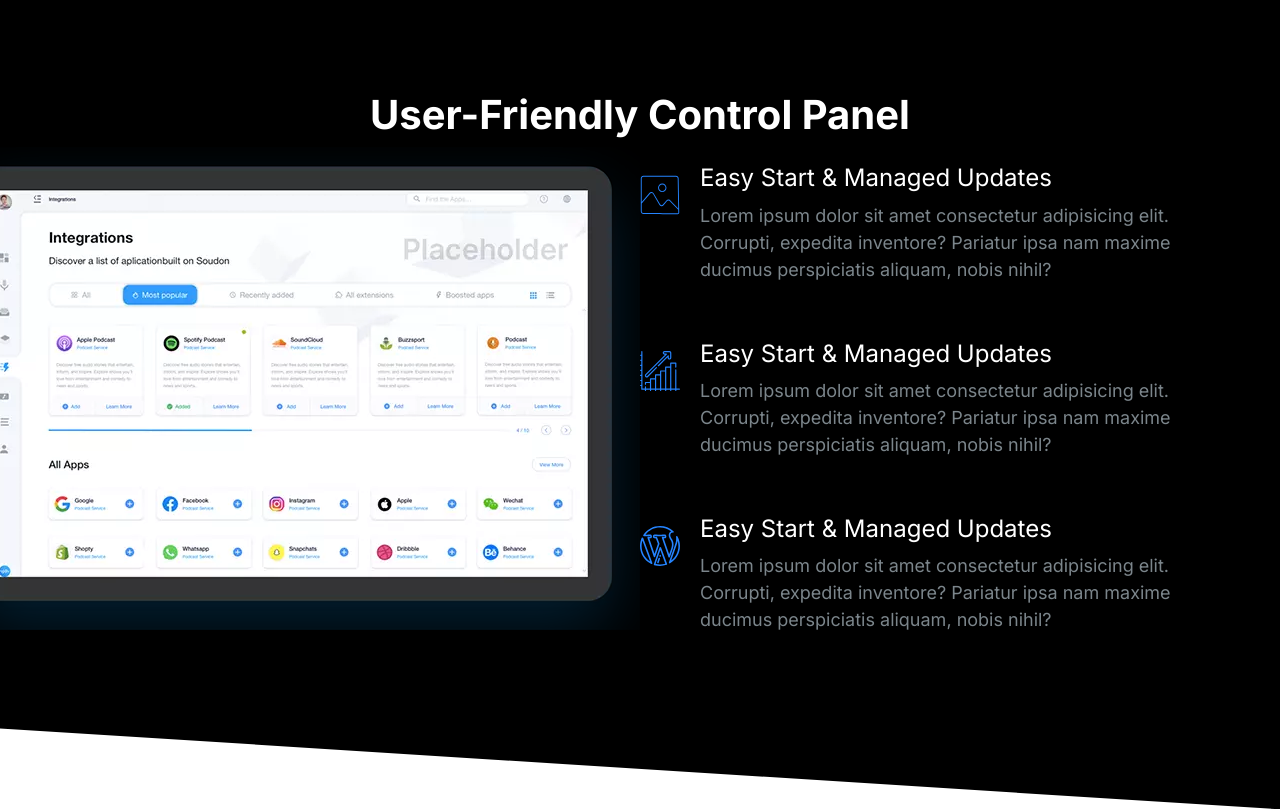
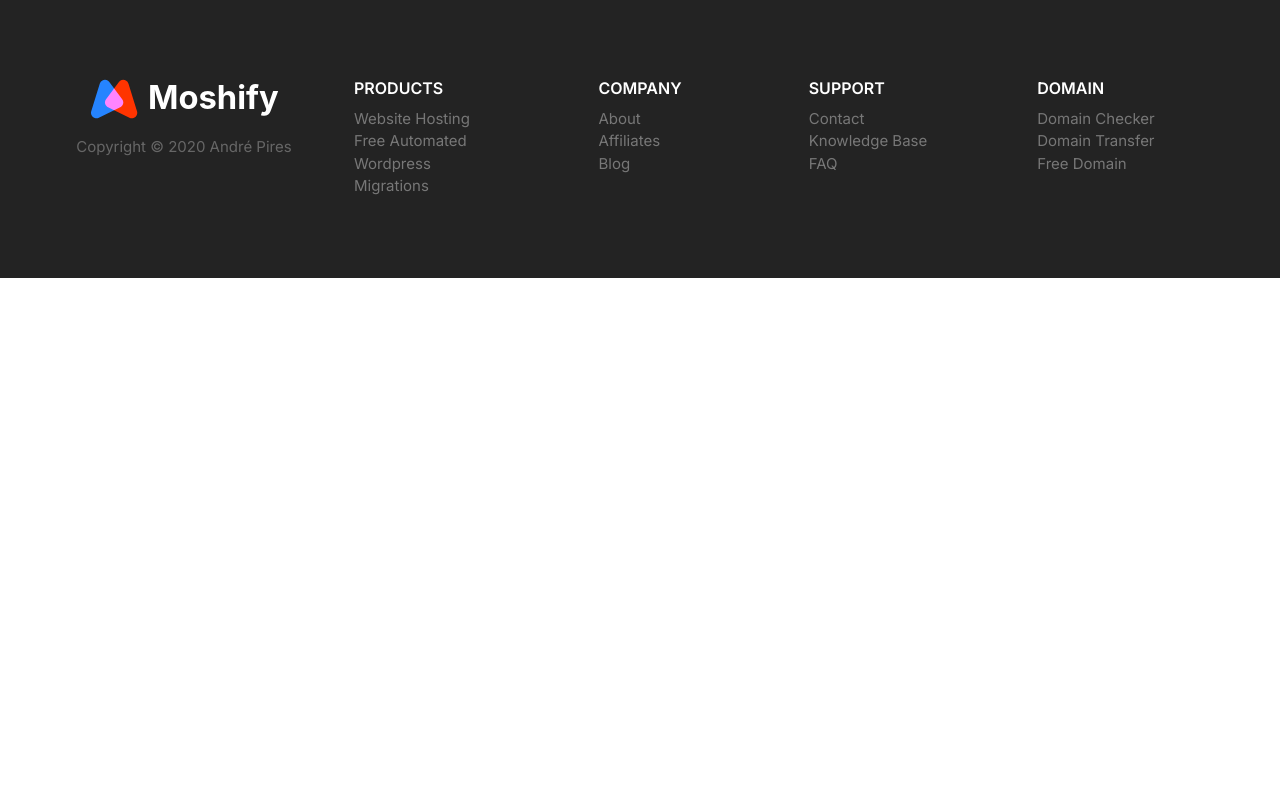
Before and after one commit to brain-shutdown/brain-shutdown.github.io, a plain HTML site: page index.html in a window 1280 px wide. Drawn offline with Linux system fonts and the light colour scheme.

Commit message:
Showcase, Testimonial and Footer block elements added

```diff
--- a/css/styles.css
+++ b/css/styles.css
@@ -661,6 +661,7 @@ a {
 
 .block__header {
     text-align: center;
+    margin-bottom: 4rem;
 }
 
 .block__heading {
@@ -879,3 +880,84 @@ a {
         max-width: 700px;
     }
 }
+
+/* ************ */
+/* FOOTER */
+/* ************ */
+.footer {
+    background: #232323;
+}
+
+.footer__section {
+    padding: 2rem;
+    border-bottom: 1px solid #393939;
+}
+
+.footer__section .list {
+    margin: 0;
+    font-size: 1.5rem;
+}
+
+.footer__heading {
+    text-transform: uppercase;
+    font-weight: 600;
+}
+
+.footer__brand {
+    margin-top: 5rem;
+    text-align: center;
+}
+
+.footer__brand img {
+    /* TODO: Consider applying the 100% width to all images */
+    width: 100%;
+    max-width: 230px;
+}
+
+.footer__copyright {
+    font-size: 2.1rem;
+    color: #fff;
+    opacity: 0.3;
+}
+
+.footer a {
+    color: #777;
+    transition: color 0.3s;
+}
+
+.footer a:hover {
+    color: #fff;
+}
+
+@media screen and (min-width: 768px) {
+    .footer__sections {
+        grid-template-columns: repeat(auto-fit, minmax(10rem, 1fr));
+    }
+
+    .footer .collapsible__chevron {
+        display: none;
+    }
+
+    .footer .collapsible__content {
+        opacity: 1;
+        max-height: 100%;
+    }
+
+    .footer__brand {
+        order: -1;
+        margin-top: 1rem;
+    }
+
+    .footer__section {
+        border-bottom: 0;
+        justify-self: center;
+    }
+
+    .footer__copyright {
+        font-size: 1.5rem;
+    }
+
+    .footer__heading {
+        font-size: 1.6rem;
+    }
+}
--- a/index.html
+++ b/index.html
@@ -10,68 +10,75 @@
         <link rel="stylesheet" href="css/styles.css" />
     </head>
     <body>
-        <section class="block block--dark block--skewed-right block-showcase">
-            <header class="block__header">
-                <h2>User-Friendly Control Panel</h2>
+        <footer class="block block--dark footer">
+            <div class="container grid footer__sections">
+                <section class="collapsible footer__section">
+                    <header class="collapsible__header">
+                        <h2 class="collapsible__heading footer__heading">Products</h2>
+                        <svg class="icon icon--white collapsible__chevron">
+                            <use xlink:href="images/sprite.svg#chevron"></use>
+                        </svg>
                     </header>
-            <article class="container grid grid--1x2">
-                <picture class="block-showcase__image">
-                    <source srcset="images/ipad.webp 1x, images/ipad@2x.webp 2x" type="image/webp" />
-                    <source srcset="images/ipad.png 1x, images/ipad@2x.png 2x" type="image/png" />
-                    <img src="images/ipad@2x.png" alt="" />
-                </picture>
+                    <div class="collapsible__content">
                         <ul class="list">
-                    <li>
-                        <div class="media">
-                            <div class="media__image">
-                                <svg class="icon icon--primary">
-                                    <use xlink:href="images/sprite.svg#snap"></use>
+                            <li><a href="#">Website Hosting</a></li>
+                            <li><a href="#">Free Automated</a></li>
+                            <li><a href="#">Wordpress</a></li>
+                            <li><a href="#">Migrations</a></li>
+                        </ul>
+                    </div>
+                </section>
+                <section class="collapsible footer__section">
+                    <header class="collapsible__header">
+                        <h2 class="collapsible__heading footer__heading">Company</h2>
+                        <svg class="icon icon--white collapsible__chevron">
+                            <use xlink:href="images/sprite.svg#chevron"></use>
                         </svg>
+                    </header>
+                    <div class="collapsible__content">
+                        <ul class="list">
+                            <li><a href="#">About</a></li>
+                            <li><a href="#">Affiliates</a></li>
+                            <li><a href="#">Blog</a></li>
+                        </ul>
                     </div>
-                            <div class="media__body">
-                                <h3 class="media__title">Easy Start & Managed Updates</h3>
-                                <p>
-                                    Lorem ipsum dolor sit amet consectetur adipisicing elit. Corrupti, expedita inventore? Pariatur ipsa nam maxime
-                                    ducimus perspiciatis aliquam, nobis nihil?
-                                </p>
+                </section>
+                <section class="collapsible footer__section">
+                    <header class="collapsible__header">
+                        <h2 class="collapsible__heading footer__heading">Support</h2>
+                        <svg class="icon icon--white collapsible__chevron">
+                            <use xlink:href="images/sprite.svg#chevron"></use>
+                        </svg>
+                    </header>
+                    <div class="collapsible__content">
+                        <ul class="list">
+                            <li><a href="#">Contact</a></li>
+                            <li><a href="#">Knowledge Base</a></li>
+                            <li><a href="#">FAQ</a></li>
+                        </ul>
                     </div>
+                </section>
+                <section class="collapsible footer__section">
+                    <header class="collapsible__header">
+                        <h2 class="collapsible__heading footer__heading">Domain</h2>
+                        <svg class="icon icon--white collapsible__chevron">
+                            <use xlink:href="images/sprite.svg#chevron"></use>
+                        </svg>
+                    </header>
+                    <div class="collapsible__content">
+                        <ul class="list">
+                            <li><a href="#">Domain Checker</a></li>
+                            <li><a href="#">Domain Transfer</a></li>
+                            <li><a href="#">Free Domain</a></li>
+                        </ul>
                     </div>
-                    </li>
-                    <li>
-                        <div class="media">
-                            <div class="media__image">
-                                <svg class="icon icon--primary">
-                                    <use xlink:href="images/sprite.svg#growth"></use>
-                                </svg>
+                </section>
+                <section class="footer__brand">
+                    <a class="nav__brand" href="/"><img src="images/logo.svg" alt="" /></a>
+                    <p class="footer__copyright">Copyright &copy; 2020 André Pires</p>
+                </section>
             </div>
-                            <div class="media__body">
-                                <h3 class="media__title">Easy Start & Managed Updates</h3>
-                                <p>
-                                    Lorem ipsum dolor sit amet consectetur adipisicing elit. Corrupti, expedita inventore? Pariatur ipsa nam maxime
-                                    ducimus perspiciatis aliquam, nobis nihil?
-                                </p>
-                            </div>
-                        </div>
-                    </li>
-                    <li>
-                        <div class="media">
-                            <div class="media__image">
-                                <svg class="icon icon--primary">
-                                    <use xlink:href="images/sprite.svg#wordpress"></use>
-                                </svg>
-                            </div>
-                            <div class="media__body">
-                                <h3 class="media__title">Easy Start & Managed Updates</h3>
-                                <p>
-                                    Lorem ipsum dolor sit amet consectetur adipisicing elit. Corrupti, expedita inventore? Pariatur ipsa nam maxime
-                                    ducimus perspiciatis aliquam, nobis nihil?
-                                </p>
-                            </div>
-                        </div>
-                    </li>
-                </ul>
-            </article>
-        </section>
+        </footer>
         <script src="js/main.js"></script>
     </body>
 </html>
```
Also changed, not shown: components/footer-block.html (added, +69 -0 lines), components/testimonial-block.html (added, +39 -0 lines), components/block-showcase.html (renamed from components/block.showcase.html). Lines whose indentation alone changed are shown as unchanged.
